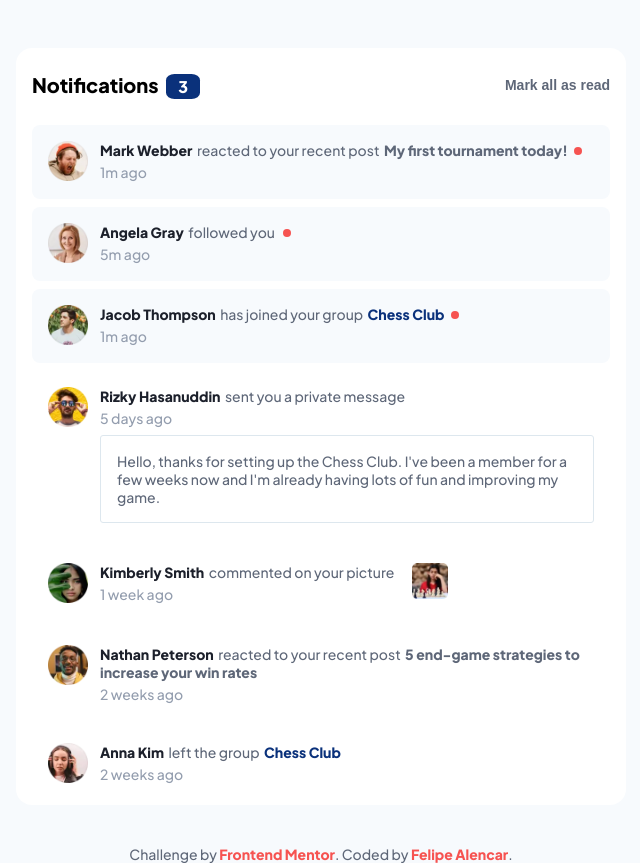
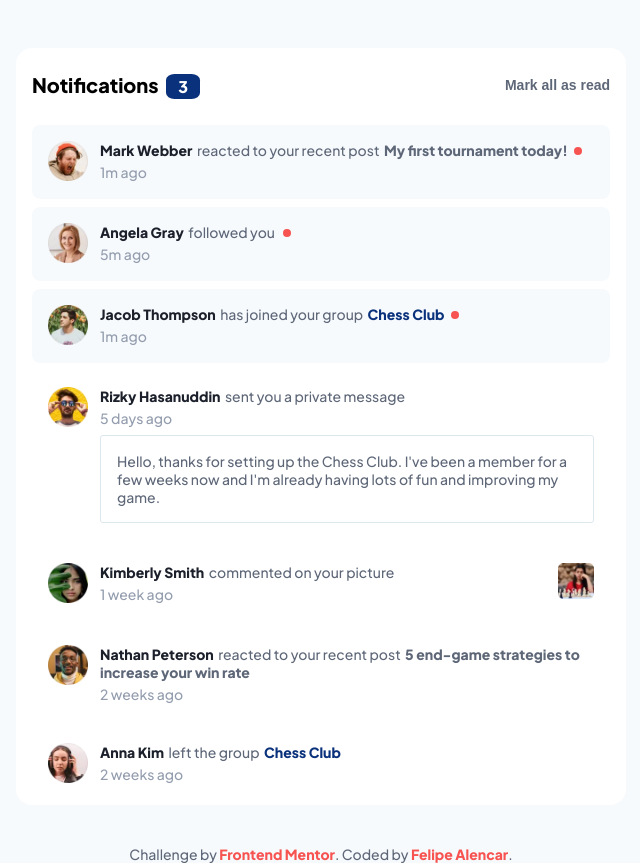
Before and after one commit to alencarftc/fm-notifications-page, a plain HTML site: page index.html in a window 1280 px wide. Shown: the whole page, without its empty margins (319-959 px from the left). Drawn offline with Linux system fonts and the light colour scheme.

Commit message:
Fix commentary image alignment

```diff
--- a/index.html
+++ b/index.html
@@ -189,7 +189,7 @@
                     </span>
                     <span
                       class="notifications__subject notifications__highlight-hover--dark-blue"
-                      >5 end-game strategies to increase your win rates
+                      >5 end-game strategies to increase your win rate
                     </span>
                   </p>
                   <span class="notifications__time">2 weeks ago</span>
--- a/style.css
+++ b/style.css
@@ -121,7 +121,7 @@ li {
   width: 36px;
   height: 36px;
   cursor: pointer;
-  margin-left: 16px;
+  margin-left: auto;
 }
 .notifications__unread {
   background-color: var(--very-light-grayish-blue);
```
Also changed, not shown: 1 other file.
